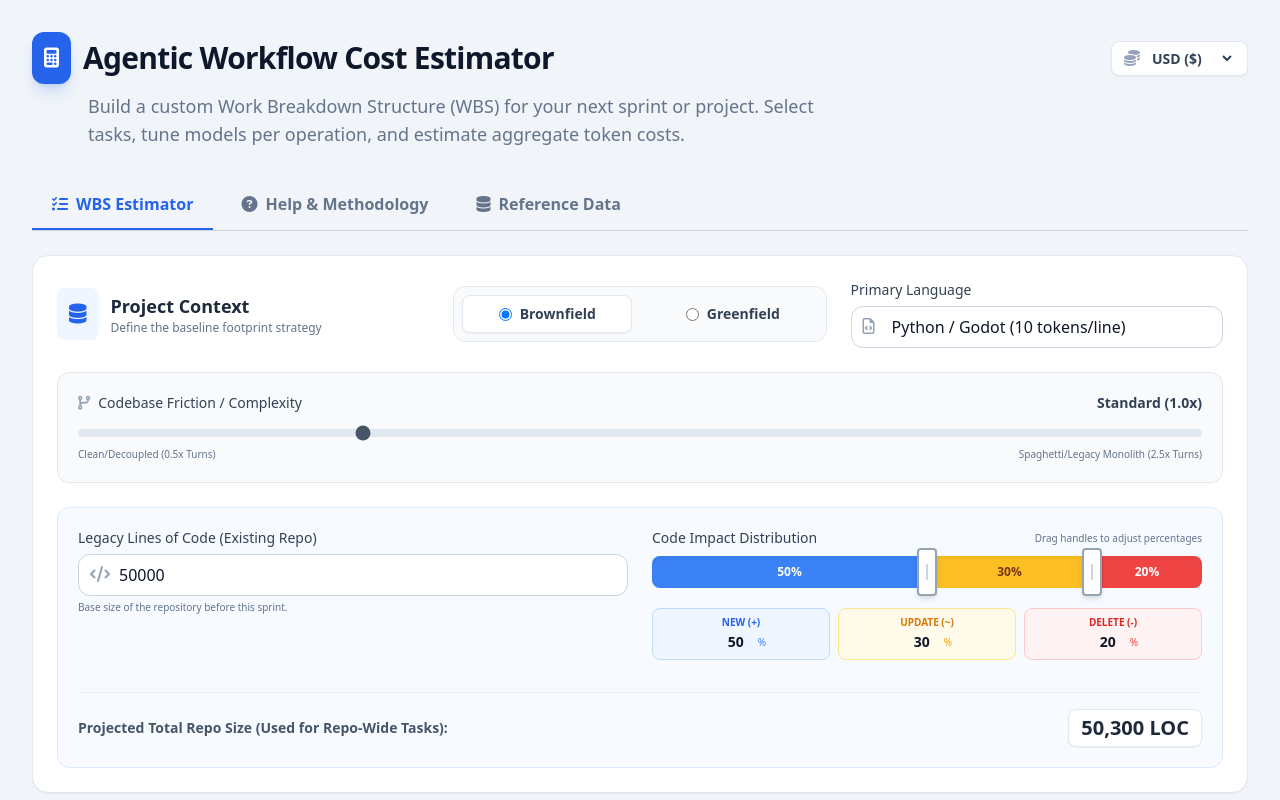
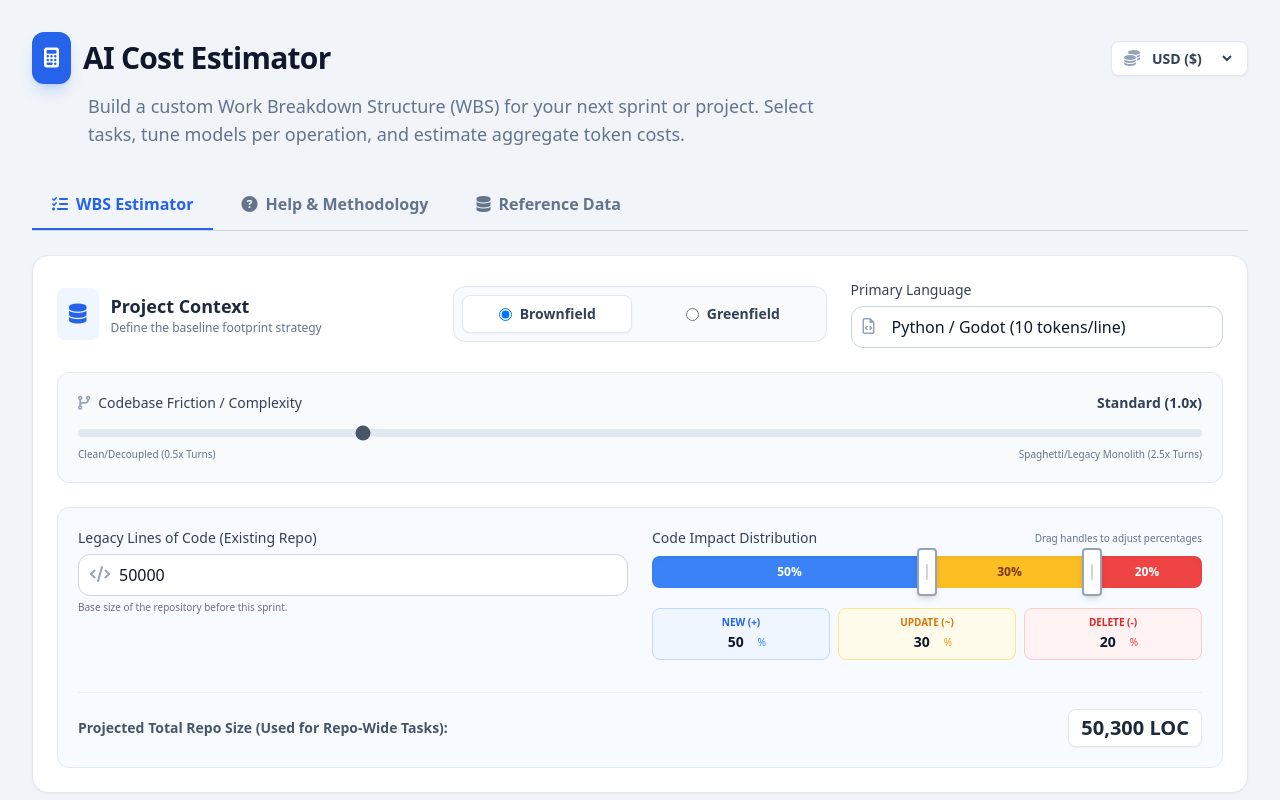
Before and after one commit to nicolas-louis-al/public_agentic_calculator, a website: page index.html in a window 1280 px wide. Shown: the top 800 px of the page. Drawn offline with nearby package versions, Linux system fonts and the light colour scheme.

Commit message:
Rename title to "AI Cost Estimator" and add .gitignore and package.json for project setup

```diff
--- a/index.html
+++ b/index.html
@@ -39,7 +39,7 @@
                         <i class="fa-solid fa-calculator text-white text-xl"></i>
                     </div>
                     <h1 class="text-3xl font-bold tracking-tight text-slate-900">
-                        Agentic Workflow Cost Estimator
+                        AI Cost Estimator
                     </h1>
                 </div>
 
```
Also changed, not shown: package.json (added, +10 -0 lines), 1 other file.
